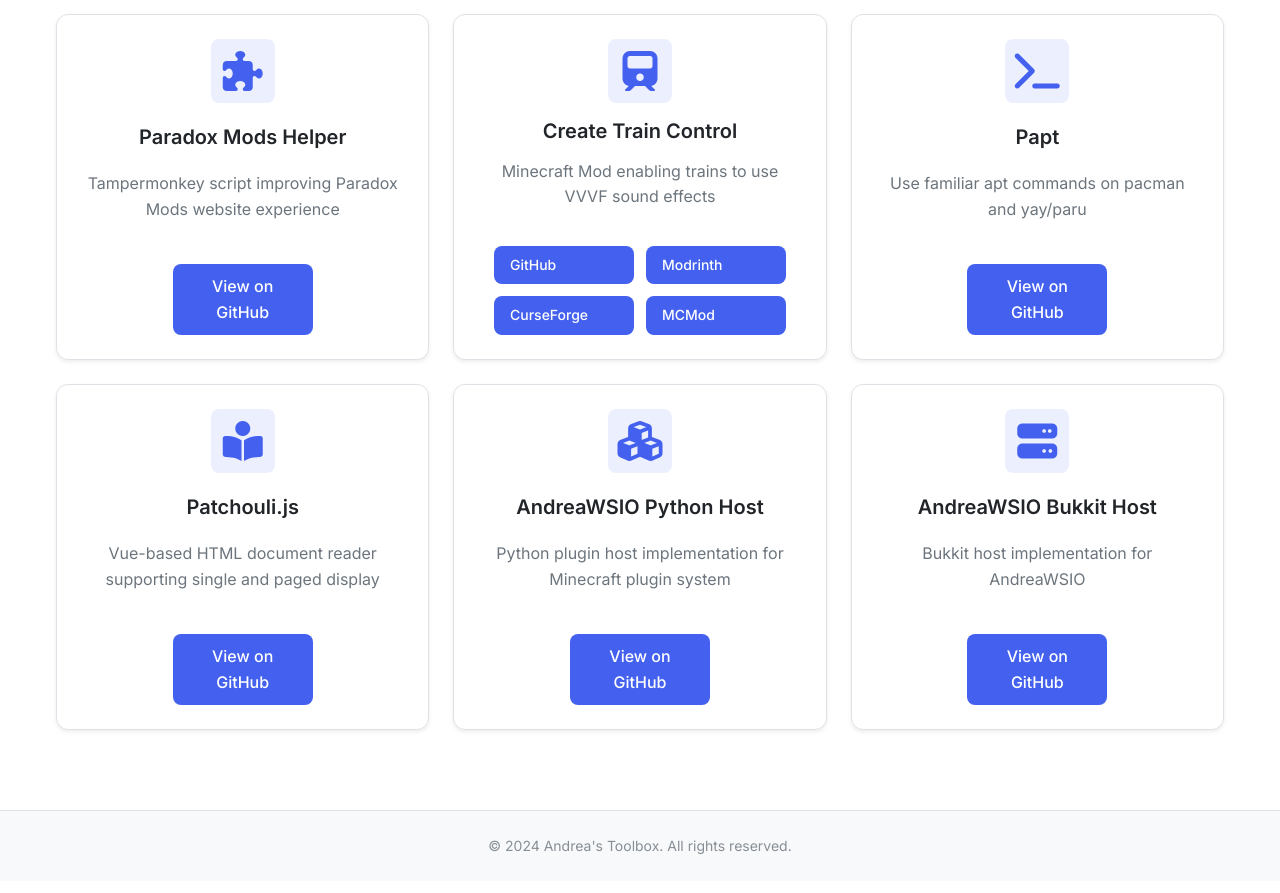
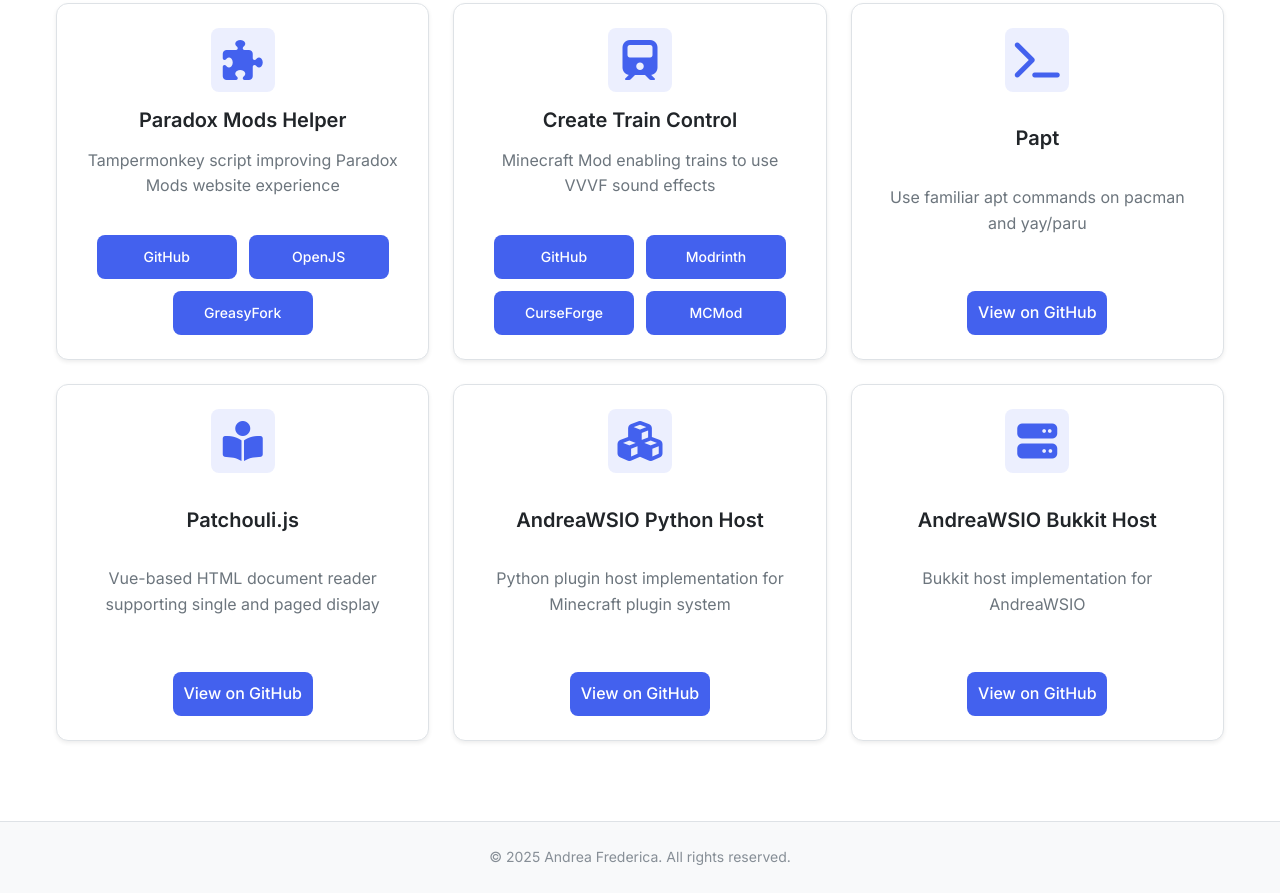
Before and after one commit to AndreaFrederica/sirrus_toolbox_web, a plain HTML site: page index.html in a window 1280 px wide. Shown: the part 1512-2405 px from the top of the page. Drawn offline with Linux system fonts and the light colour scheme.

Commit message:
feat: 添加工具链接，优化按钮样式以提升用户体验

```diff
--- a/index.html
+++ b/index.html
@@ -180,7 +180,11 @@
                         </div>
                         <h3 class="tool-title" data-i18n="tool-paradox-mods-helper-title">Paradox Mods Helper</h3>
                         <p class="tool-description" data-i18n="tool-paradox-mods-helper-desc">Tampermonkey脚本，改进Paradox Mods网站体验</p>
-                        <a href="https://github.com/AndreaFrederica/FuckParadoxMods" class="tool-link" target="_blank" data-i18n="tool-view-github">查看GitHub</a>
+                        <div class="tool-links">
+                            <a href="https://github.com/AndreaFrederica/FuckParadoxMods" class="tool-link github-link" target="_blank">GitHub</a>
+                            <a href="https://openuserjs.org/scripts/AndreaFrederica/Paradox_Mods_Helper_(Auto_Load_%2B_Search_Fix_%2B_Hide_Loader_%2B_Mini_Spinner)" class="tool-link mirror-link" target="_blank">OpenJS</a>
+                            <a href="https://greasyfork.org/zh-CN/scripts/558905-paradox-mods-helper-auto-load-search-fix-hide-loader-mini-spinner" class="tool-link mirror-link" target="_blank">GreasyFork</a>
+                        </div>
                     </div>
 
                     <div class="tool-card" data-tool="create-train-control">
@@ -240,7 +244,7 @@
     <footer class="footer">
         <div class="container">
             <p class="footer-text" data-i18n="footer-text">
-                © 2025 Andrea的工具箱. 所有权利保留.
+                © 2025 Andrea Frederica. 所有权利保留.
             </p>
         </div>
     </footer>
--- a/script.js
+++ b/script.js
@@ -42,7 +42,7 @@ const translations = {
         'tool-visit-original': '原站',
         'tool-view-github': '查看GitHub',
         'tool-backend': '后端',
-        'footer-text': '© 2024 Andrea的工具箱. 所有权利保留.'
+        'footer-text': '© 2025 Andrea Frederica. 所有权利保留.'
     },
     'zh-TW': {
         'page-title': 'Andrea的在線和離線工具箱',
@@ -86,7 +86,7 @@ const translations = {
         'tool-visit-original': '原站',
         'tool-view-github': '查看GitHub',
         'tool-backend': '後端',
-        'footer-text': '© 2024 Andrea的工具箱. 所有權利保留.'
+        'footer-text': '© 2025 Andrea Frederica. 所有權利保留.'
     },
     'en': {
         'page-title': "Andrea's Online and Offline Toolbox",
@@ -96,10 +96,10 @@ const translations = {
         'opensource-projects-title': 'Open Source Projects',
         'tool-v2mp-title': 'Video/GIF to Live Photo',
         'tool-v2mp-desc': 'Convert videos or GIFs to live photo format',
-        'tool-anh-title': 'Novel Assistant',
+        'tool-anh-title': 'Novel Helper',
         'tool-anh-desc': 'VSCode plugin for novel writing, providing a professional writing environment',
         'tool-anh-chat': 'Chat Component',
-        'tool-lite-editor-title': 'Novel Assistant Web Editor',
+        'tool-lite-editor-title': 'Novel Helper Web Editor',
         'tool-lite-editor-desc': 'Lightweight online novel editor (in development)',
         'tool-imgcut-title': 'Meme Cropping Tool',
         'tool-imgcut-desc': 'Online meme image cropping tool with support for multiple sizes',
@@ -130,7 +130,7 @@ const translations = {
         'tool-visit-original': 'Original',
         'tool-view-github': 'View on GitHub',
         'tool-backend': 'Backend',
-        'footer-text': '© 2024 Andrea\'s Toolbox. All rights reserved.'
+        'footer-text': '© 2025 Andrea Frederica. All rights reserved.'
     },
     'ja': {
         'page-title': 'Andreaのオンライン・オフラインツールボックス',
@@ -174,7 +174,7 @@ const translations = {
         'tool-visit-original': 'オリジナル',
         'tool-view-github': 'GitHubで見る',
         'tool-backend': 'バックエンド',
-        'footer-text': '© 2024 Andreaのツールボックス. すべての権利を保有。'
+        'footer-text': '© 2025 Andrea Frederica. すべての権利を保有。'
     }
 };
 
--- a/styles.css
+++ b/styles.css
@@ -278,6 +278,14 @@ body {
 .tool-links .tool-link, .tool-card > .tool-link {
     width: 140px; /* 统一桌面/平板按钮宽度 */
     min-width: 120px;
+    display: flex;
+    align-items: center;
+    justify-content: center;
+    height: 44px; /* 统一按钮高度 */
+    white-space: nowrap; /* 防止换行导致高度不一致 */
+    overflow: hidden;
+    text-overflow: ellipsis;
+    padding: 0 1rem; /* 水平内边距，垂直居中通过height控制 */
 }
 
 .mirror-link {
@@ -475,6 +483,7 @@ body {
     .tool-links .tool-link {
         flex: none;
         width: 100%;
+        height: 44px; /* 移动端保持高度一致 */
     }
 }
 
```
